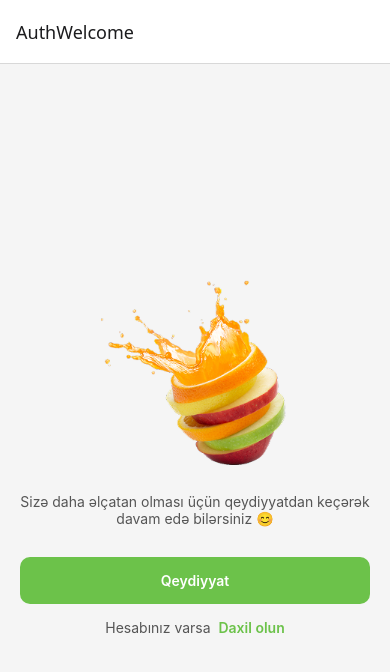
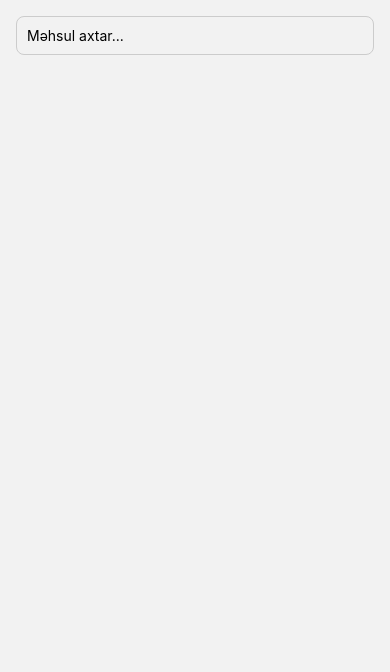
Before and after one commit to EsIbrahimli/TiktakMobile, a React Native app: screen /Search in a window 390 px wide. Shown: the top 672 px of the page. Built offline with nearby package versions, Linux system fonts and the light colour scheme.

Commit message:
Added search bar

```diff
--- a/src/components/Footer.tsx
+++ b/src/components/Footer.tsx
@@ -1,24 +1,30 @@
 import React from "react";
-import { View, StyleSheet, Text } from "react-native";
+import { View, StyleSheet, Text, TouchableOpacity } from "react-native";
 import Home from '../assets/icons/home.svg';
 import Search from '../assets/icons/search.svg';
 import Profile from '../assets/icons/profile.svg';
+import { useNavigation } from "@react-navigation/native";
+import HomeScreen from "../screens/Home/HomeScreen";
+import SearchScreen from "../screens/Search/SearchScreen";
+import AccountScreen from "../screens/Account/AccountScreen";
+
 
 const Footer = () => {
+  const navigation = useNavigation();
   return (
     <View style={styles.container}>
-      <View style={styles.home}>
+      <TouchableOpacity style={styles.home} onPress={() => navigation.navigate("Home")}>
         <Home width={22} height={22} />
         <Text style={styles.text}>Əsas</Text>
-      </View>
-       <View style={styles.search}>
+      </TouchableOpacity>
+      <TouchableOpacity style={styles.search} onPress={() => navigation.navigate("Search")}>
         <Search width={22} height={22} />
         <Text style={styles.text}>Axtar</Text>
-      </View>
-       <View style={styles.profile}>
+      </TouchableOpacity>
+      <TouchableOpacity style={styles.profile} onPress={() => navigation.navigate("Account")}>
         <Profile width={22} height={22} />
         <Text style={styles.text}>Hesabım</Text>
-      </View>
+      </TouchableOpacity>
     </View>
   );
 };
--- a/src/navigation/AppNavigator.tsx
+++ b/src/navigation/AppNavigator.tsx
@@ -3,6 +3,8 @@ import { NavigationContainer } from "@react-navigation/native";
 import { createNativeStackNavigator } from "@react-navigation/native-stack";
 import HomeScreen from "../screens/Home/HomeScreen";
 import AuthNavigator from "./AuthNavigator";
+import SearchScreen from "../screens/Search/SearchScreen";
+import AccountScreen from "../screens/Account/AccountScreen";
 
 const Stack = createNativeStackNavigator();
 
@@ -14,6 +16,9 @@ const AppNavigator = () => {
       >
          <Stack.Screen name="Auth" component={AuthNavigator} />
         <Stack.Screen name="Home" component={HomeScreen} />
+        <Stack.Screen name="Search" component={SearchScreen} />
+        <Stack.Screen name="Account" component={AccountScreen} />
+
 
       </Stack.Navigator>
     </NavigationContainer>
--- a/src/screens/Account/AccountScreen.tsx
+++ b/src/screens/Account/AccountScreen.tsx
@@ -0,0 +1,14 @@
+import React from "react";
+
+import { View, Text, StyleSheet } from "react-native";
+import { styles } from "../Auth/Auth.styles";
+
+const AccountScreen = () => {
+  return (
+    <View style={styles.container}>
+        <Text style={styles.title}>Hesabım</Text>
+        <Text>Bu bölmə hələ hazırlanır...</Text>
+    </View>
+  );
+}
+export default AccountScreen;
--- a/src/screens/Search/SearchScreen.tsx
+++ b/src/screens/Search/SearchScreen.tsx
@@ -0,0 +1,69 @@
+import {
+  View,
+  TextInput,
+  FlatList,
+  Text,
+  KeyboardAvoidingView,
+  Platform,
+  ActivityIndicator
+} from "react-native";
+import { useState } from "react";
+import { TouchableWithoutFeedback, Keyboard } from "react-native";
+import { useEffect } from "react";
+import { useSearchStore } from "../../store/useSearchStore";
+
+const SearchScreen = () => {
+
+
+   const { query, results, setQuery, searchProducts, loading } =
+    useSearchStore();
+
+  useEffect(() => {
+    const delay = setTimeout(() => {
+      if (!query) {
+        return;
+      }
+      searchProducts(query);
+    }, 500);
+
+    return () => clearTimeout(delay);
+  }, [query]);
+
+  return (
+   <TouchableWithoutFeedback onPress={Keyboard.dismiss}>
+      <View style={{ flex: 1, padding: 16 }}>
+
+        <TextInput
+          placeholder="Məhsul axtar..."
+          value={query}
+          onChangeText={setQuery}
+          style={{
+            borderWidth: 1,
+            borderColor: "#ccc",
+            padding: 10,
+            borderRadius: 8,
+            marginBottom: 10
+          }}
+        />
+        {loading && <ActivityIndicator size="small" />}
+
+        <FlatList
+          data={results}
+          keyExtractor={(item: any) => item.id.toString()}
+          renderItem={({ item }: any) => (
+            <Text style={{ padding: 10 }}>
+              {item.name}
+            </Text>
+          )}
+        />
+        {!loading && results.length === 0 && query.length > 0 && (
+  <Text>Heç bir nəticə tapılmadı</Text>
+)}
+
+
+      </View>
+    </TouchableWithoutFeedback>
+  );
+};
+
+export default SearchScreen;
--- /dev/null
+++ b/src/store/useSearchStore.ts
@@ -0,0 +1,39 @@
+import { create } from "zustand";
+import apiClient from "../services/instance";
+
+interface SearchState {
+  query: string;
+  results: any[];
+  loading: boolean;
+  setQuery: (q: string) => void;
+  searchProducts: (q: string) => Promise<void>;
+}
+
+export const useSearchStore = create<SearchState>((set) => ({
+  query: "",
+  results: [],
+  loading: false,
+
+  setQuery: (q) => set({ query: q }),
+
+ searchProducts: async (q) => {
+  if (!q) {
+    set({ results: [] });
+    return;
+  }
+
+  try {
+    set({ loading: true });
+
+    const res = await apiClient.get(`/products/search?query=${q}`);
+
+    set({
+      results: res.data,
+      loading: false,
+    });
+  } catch (error) {
+    console.log(error);
+    set({ loading: false });
+  }
+},
+}));
```
